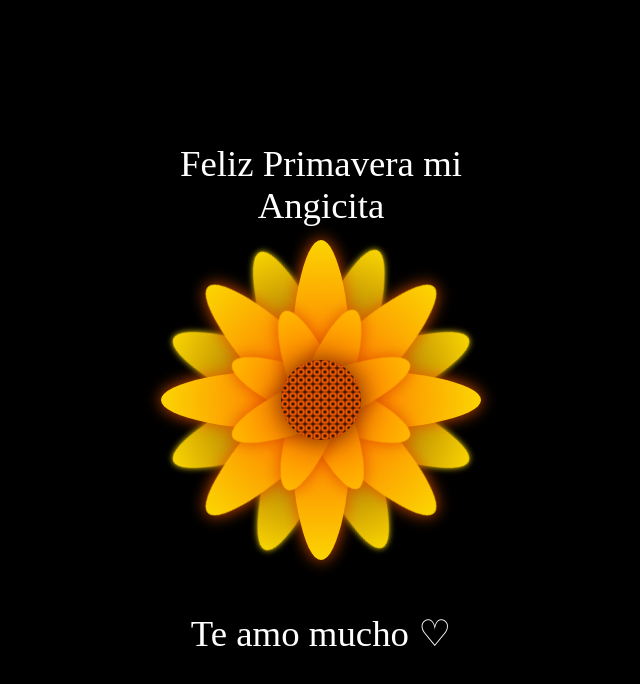
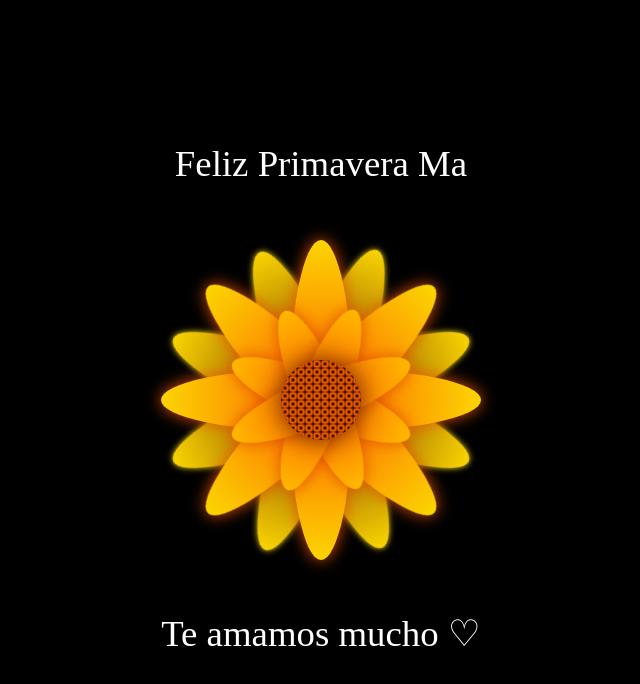
Before and after one commit to HanSolo04/219, a plain HTML site: page index.html in a window 1280 px wide. Shown: the whole page, without its empty margins (319-959 px from the left). Drawn offline with Linux system fonts and the light colour scheme.

Commit message:
Update index.html

```diff
--- a/index.html
+++ b/index.html
@@ -10,7 +10,7 @@
 <body>
 
 <div class="flower">
-    <div class="text-above">Feliz Primavera mi Angicita</div>
+    <div class="text-above">Feliz Primavera Ma</div>
     <div class="mid">
     </div>
     <div class="Petal1 p1">
@@ -37,7 +37,7 @@
     </div>
     <div class="Petal3 p4">
     </div>
-    <div class="text-below">Te amo mucho ♡ </div>
+    <div class="text-below">Te amamos mucho ♡ </div>
   </div>
 </body>
 </html>
```
